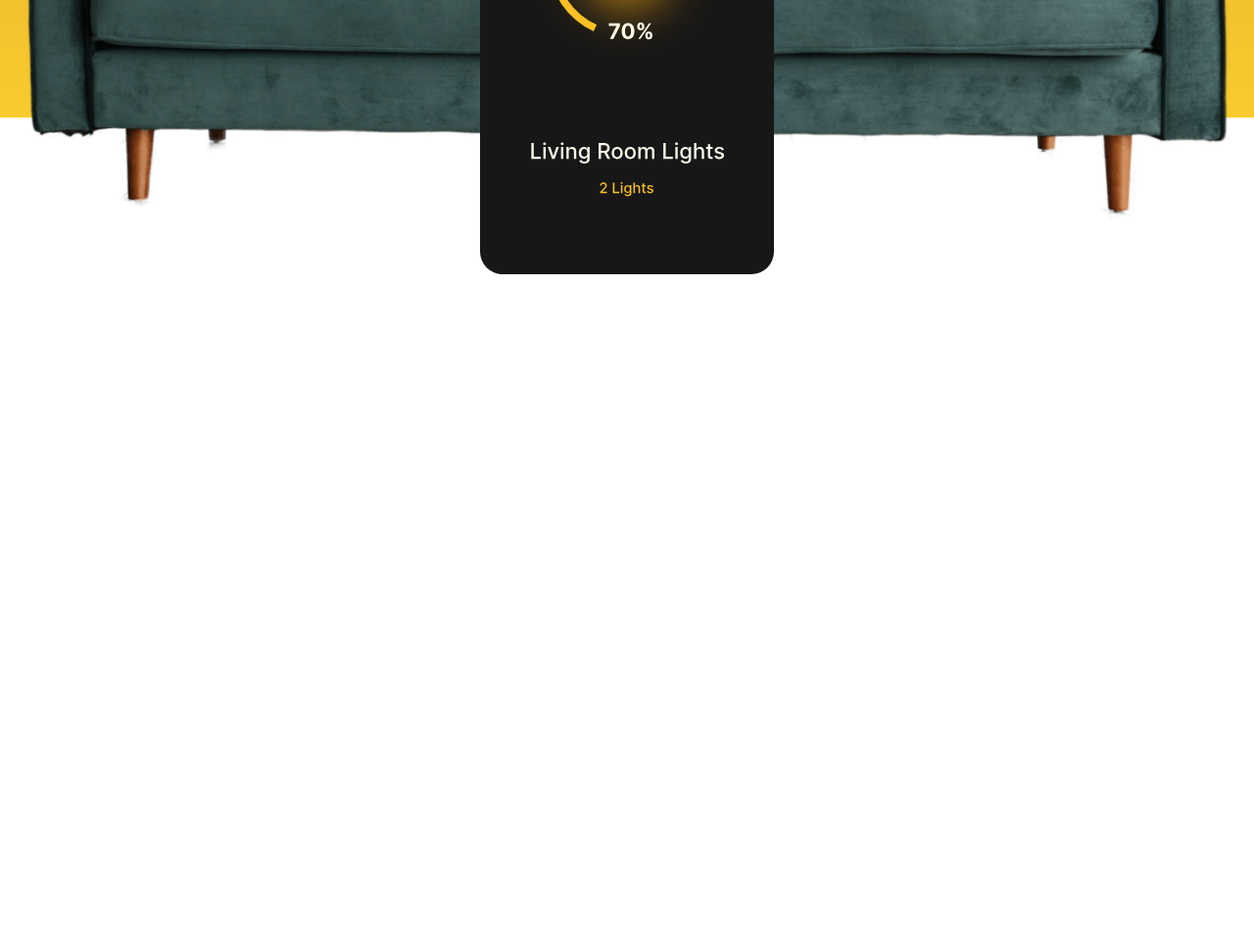
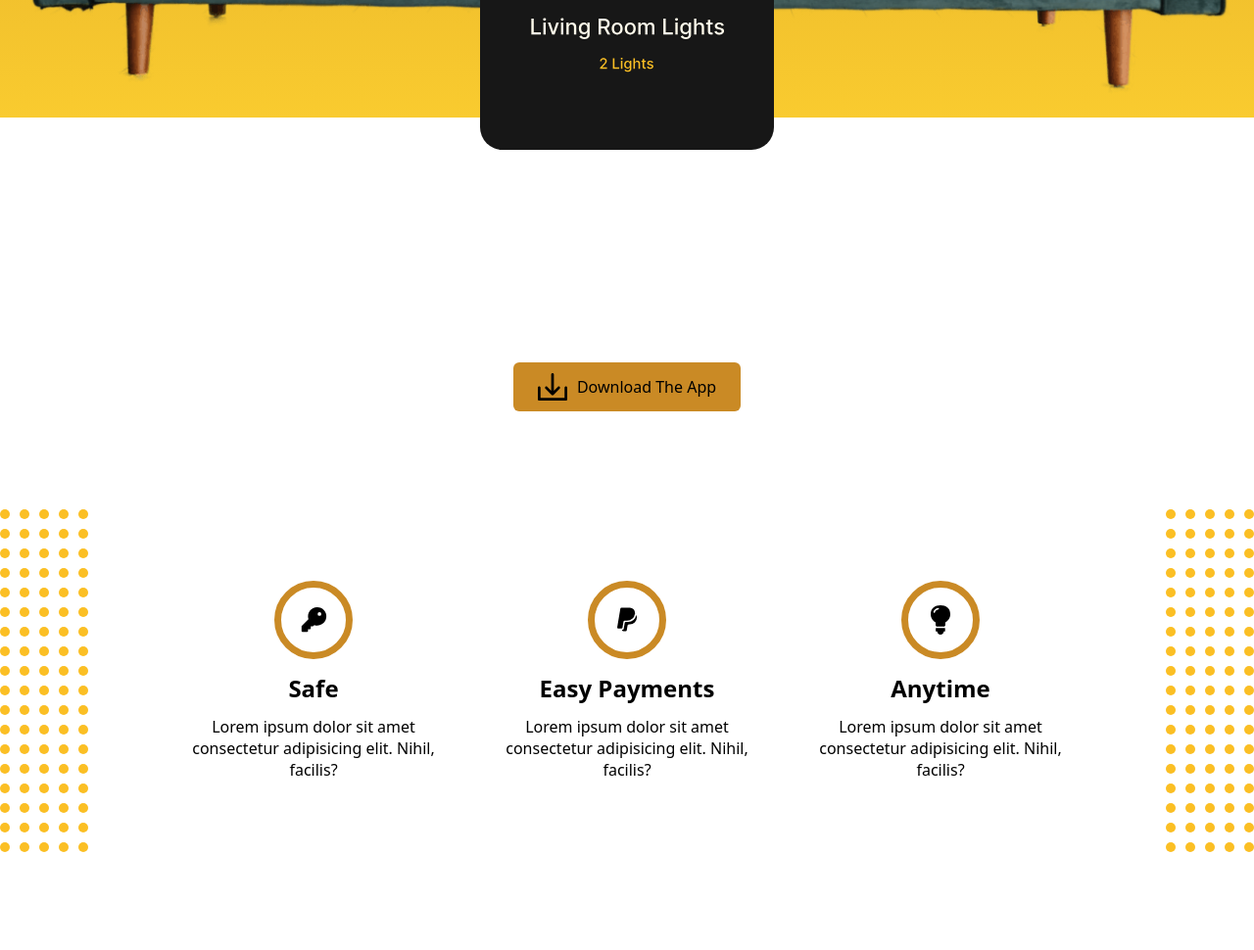
Before and after one commit to davidkiama/HomeSmart, a website: page index.html in a window 1280 px wide. Shown: the part 760-1730 px from the top of the page at 98% size. Before the commit the page ends 1060 px from the top, so only its background shows below. Drawn offline with Linux system fonts and the light colour scheme.

Commit message:
Added secion cards and initial styling

```diff
--- a/index.html
+++ b/index.html
@@ -41,6 +41,79 @@
 
     <main class="main">
         <!-- Main -->
+
+        <section class="section  section-cards">
+            <a href="#" class="btn">
+                <svg class="icon icon--download">
+                    <use xlink:href="img/sprite.svg#download-svgrepo-com"></use>
+                </svg>
+
+                <p>Download the app</p>
+            </a>
+
+            <div class="section-cards__content">
+                <img src="img/dots.svg" alt="dots" class="side-img">
+
+                <div class="cards">
+                    <div class="card">
+
+                        <span class="card__icon">
+                            <svg class="icon">
+                                <use xlink:href="img/sprite.svg#key-fill-svgrepo-com">
+                                </use>
+                            </svg>
+                        </span>
+
+                        <h3 class="card__title">Safe</h3>
+
+                        <p class="card__text">
+                            Lorem ipsum dolor sit amet consectetur adipisicing elit.
+                            Nihil, facilis?
+                        </p>
+                    </div>
+
+                    <div class="card">
+
+                        <span class="card__icon">
+                            <svg class="icon ">
+                                <use xlink:href="img/sprite.svg#paypal-svgrepo-com">
+                                </use>
+                            </svg>
+                        </span>
+
+                        <h3 class="card__title">Easy Payments</h3>
+
+                        <p class="card__text">
+                            Lorem ipsum dolor sit amet consectetur adipisicing elit.
+                            Nihil, facilis?
+                        </p>
+                    </div>
+
+                    <div class="card">
+
+                        <span class="card__icon">
+                            <svg class="icon ">
+                                <use xlink:href="img/sprite.svg#light-bulb-svgrepo-com">
+                                </use>
+                            </svg>
+                        </span>
+
+                        <h3 class="card__title">Anytime</h3>
+
+                        <p class="card__text">
+                            Lorem ipsum dolor sit amet consectetur adipisicing elit.
+                            Nihil, facilis?
+                        </p>
+                    </div>
+
+                </div>
+
+                <img src="img/dots.svg" alt="dots" class="side-img">
+
+
+            </div>
+
+        </section>
     </main>
 
     <footer class="footer">
--- /dev/null
+++ b/sass/_components.scss
@@ -0,0 +1,32 @@
+.btn {
+  width: max-content;
+  padding: 1rem 2.5rem;
+  border-radius: 6px;
+  background-color: $color-primary-1;
+  color: $color-black;
+
+  display: flex;
+  align-items: center;
+  column-gap: 1rem;
+
+  text-decoration: none;
+  text-transform: capitalize;
+  font-weight: 500;
+
+  transition: all 0.3s;
+}
+
+.btn:hover {
+  background-color: $color-red;
+  color: $color-white;
+}
+
+.btn:hover .icon {
+  fill: $color-white;
+}
+
+.icon {
+  height: 3rem;
+  width: 3rem;
+  transition: all 0.2s;
+}
--- a/sass/_header.scss
+++ b/sass/_header.scss
@@ -52,7 +52,7 @@
 }
 
 .btn--login {
-  background-color: $color-red;
+  background-color: $color-red-1;
 
   &:hover {
     background-color: $color-red--light;
@@ -69,7 +69,8 @@
 
 // Header content
 .header__content {
-  transform: translateY(18rem);
+  // transform: translateY(18rem);
+  margin-top: 18rem;
   padding: 2rem;
 
   &-container {
--- /dev/null
+++ b/sass/_section-cards.scss
@@ -0,0 +1,50 @@
+.section-cards {
+  margin-top: 25rem; // because the section above is moved 18 rem down
+
+  display: flex;
+  flex-direction: column;
+  align-items: center;
+  justify-content: center;
+
+  &__content {
+    margin: 10rem 0;
+    width: 100%;
+    display: flex;
+    justify-content: space-between;
+    align-items: center;
+  }
+}
+
+.cards {
+  display: flex;
+  justify-content: space-between;
+  column-gap: 2rem;
+}
+
+.card {
+  width: 30rem;
+  height: 23rem;
+  text-align: center;
+
+  display: flex;
+  flex-direction: column;
+  align-items: center;
+  justify-content: space-evenly;
+
+  &__icon {
+    width: 8rem;
+    height: 8rem;
+
+    display: grid;
+    place-items: center;
+
+    padding: 1.2rem;
+    border-radius: 100px;
+    border: 7px solid $color-primary-1;
+  }
+
+  &__title {
+    font-size: 2.4rem;
+    font-weight: 700;
+  }
+}
--- a/sass/_variables.scss
+++ b/sass/_variables.scss
@@ -5,7 +5,8 @@ $color-primary-2: #f9cb2f;
 
 $color-white: #ffffff;
 
-$color-red: #ef4444;
+$color-red-1: #ef4444;
+$color-red: #dd3e2b;
 $color-red--light: #e65634;
 
 $color-black: #000000;
--- a/sass/main.scss
+++ b/sass/main.scss
@@ -1,4 +1,7 @@
 @import "variables";
+
+@import "components";
 
 @import "base";
 @import "header";
+@import "section-cards";
```
Also changed, not shown: css/style.css, img/sprite.svg (added).
